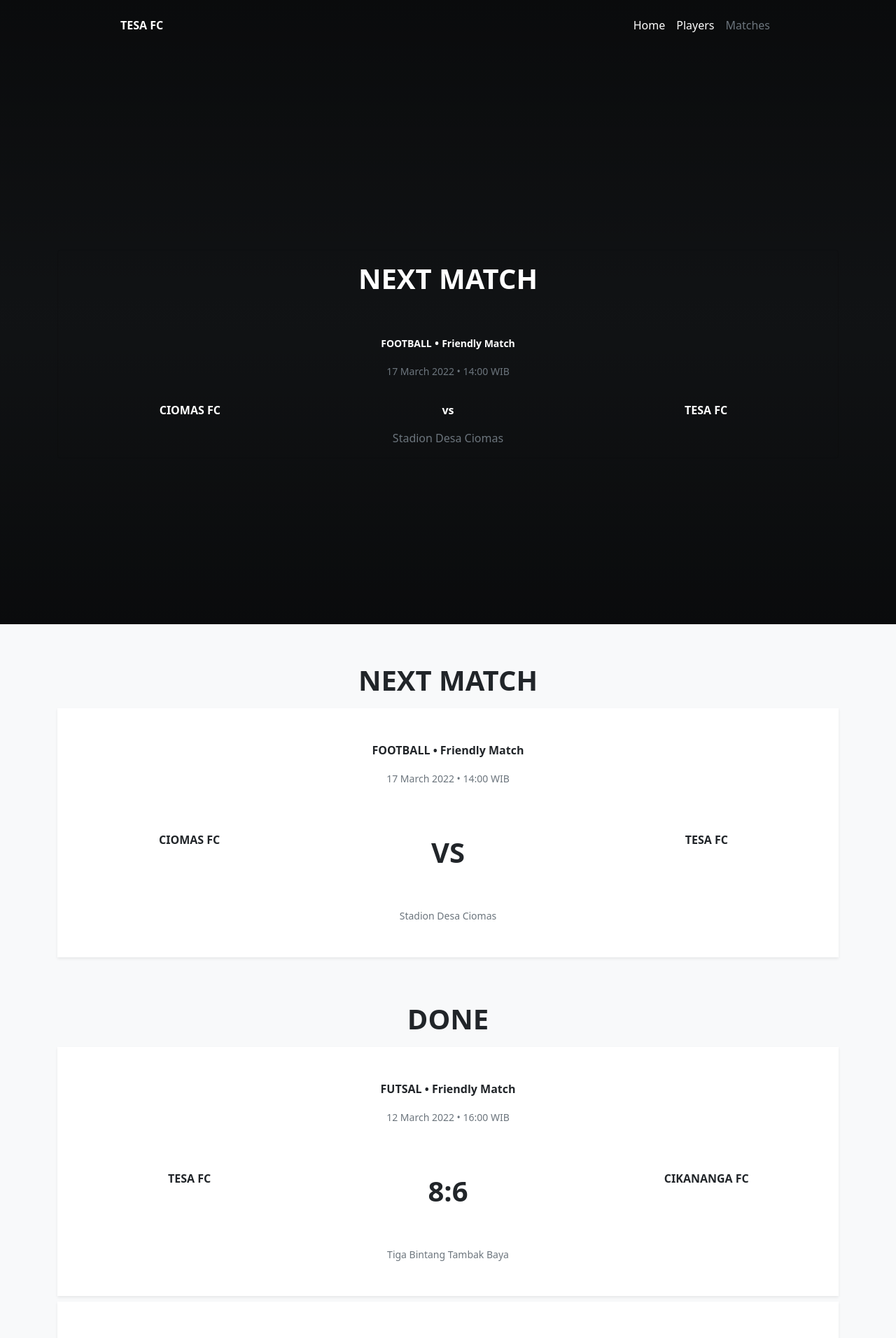
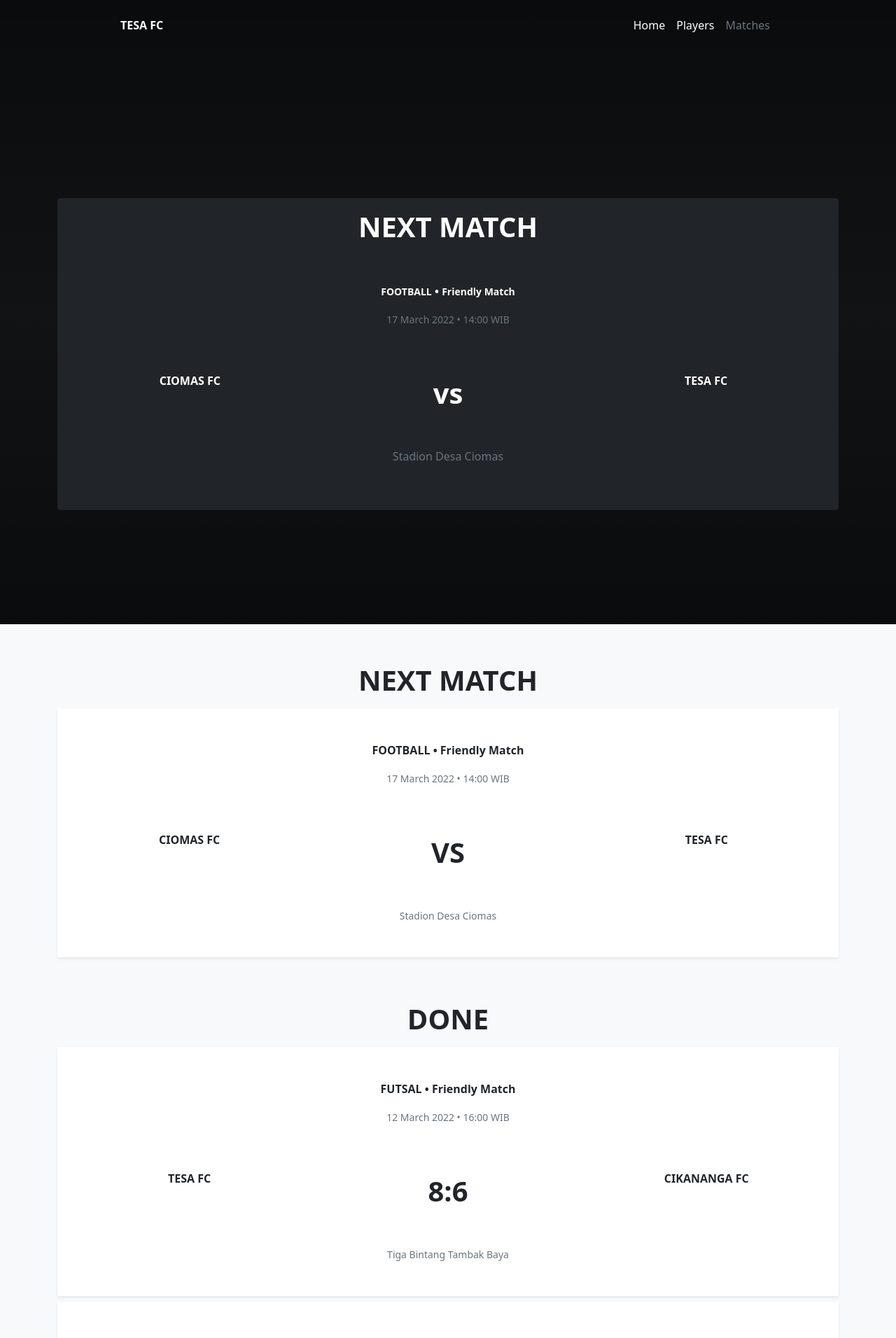
Before and after one commit to tesafc/www2, a Jekyll site: the page built from matches.html, in a window 1280 px wide. Shown: the top 1912 px of the page at 70% size. Built offline with Jekyll 4.4.1, drawn with Linux system fonts in a browser that asks for light colours.

Commit message:
Update header-match.html

```diff
--- a/_includes/header-match.html
+++ b/_includes/header-match.html
@@ -17,14 +17,14 @@
     <div class="container-sm h-100 d-flex flex-column justify-content-center text-center">
       <div class="row row-cols-1">
         <div class="col">
-          <div class="card bg-transparent text-white">
-            <div class="card-body py-3">
+          <div class="card bg-dark text-white pb-5">
+            <div class="card-body">
               <h1 class="text-uppercase fw-bolder pb-5">next match</h1>
               <p class="card-text fw-bolder"><small class="text-uppercase">{{ match.type }}</small> • <small class="text-capitalize">{{ match.competition }}</small></p>
               <p class="card-text text-secondary"><small class="text-capitalize">{{ match.date | date: "%d %B %Y • %R" | append: " WIB" }}</small></p>
-              <div class="row row-cols-3 text-center py-3">
+              <div class="row row-cols-3 text-center py-5">
                 <div class="col"><span class="fw-bold text-uppercase">{{ match.home }}</span></div>
-                <div class="col"><span class="fw-bold">vs</span></div>
+                <div class="col"><span class="fs-1 fw-bold">vs</span></div>
                 <div class="col"><span class="fw-bold text-uppercase">{{ match.away }}</span></div>
               </div>
               <p class="card-text text-secondary text-capitalize">{{ match.place }}</p>
```
